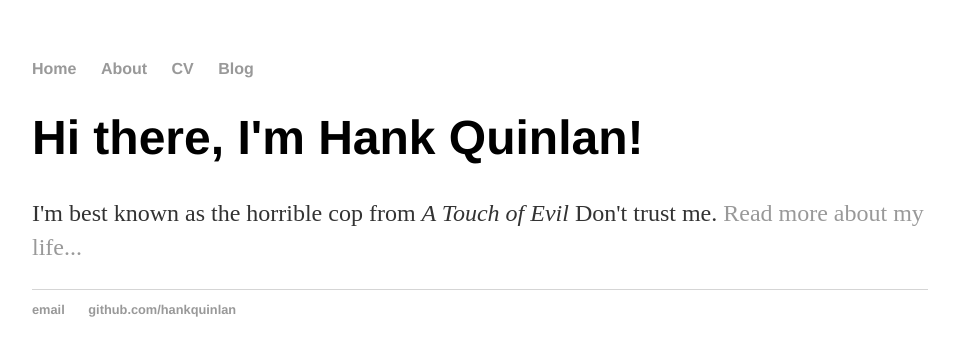
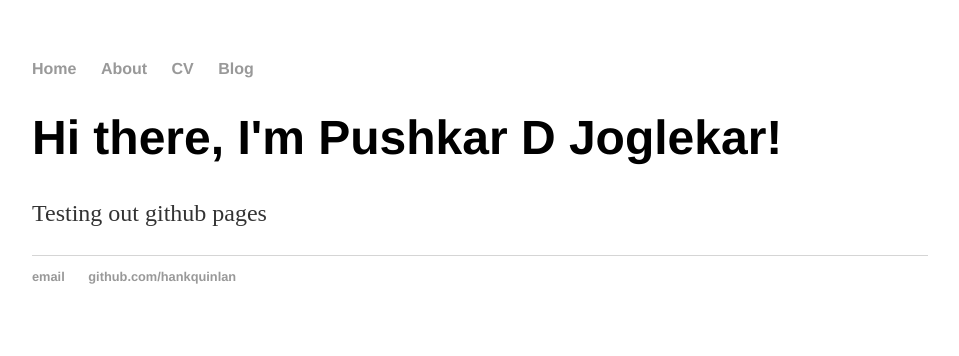
Before and after one commit to PushkarJ/pushkarj.github.io, a Jekyll site: the page built from index.html, in a window 1280 px wide. Shown: the top 356 px of the page, without its empty margins (160-1119 px from the left). Built offline with Jekyll 4.4.1, drawn with Linux system fonts in a browser that asks for light colours.

Commit message:
Update index.html

```diff
--- a/index.html
+++ b/index.html
@@ -1,8 +1,8 @@
 ---
 layout: default
-title: Hank Quinlan, Horrible Cop
+title: Pushkar D Joglekar
 ---
 <div class="blurb">
-	<h1>Hi there, I'm Hank Quinlan!</h1>
-	<p>I'm best known as the horrible cop from <em>A Touch of Evil</em> Don't trust me. <a href="/about">Read more about my life...</a></p>
+	<h1>Hi there, I'm Pushkar D Joglekar!</h1>
+	<p>Testing out github pages</p>
 </div><!-- /.blurb -->
```
